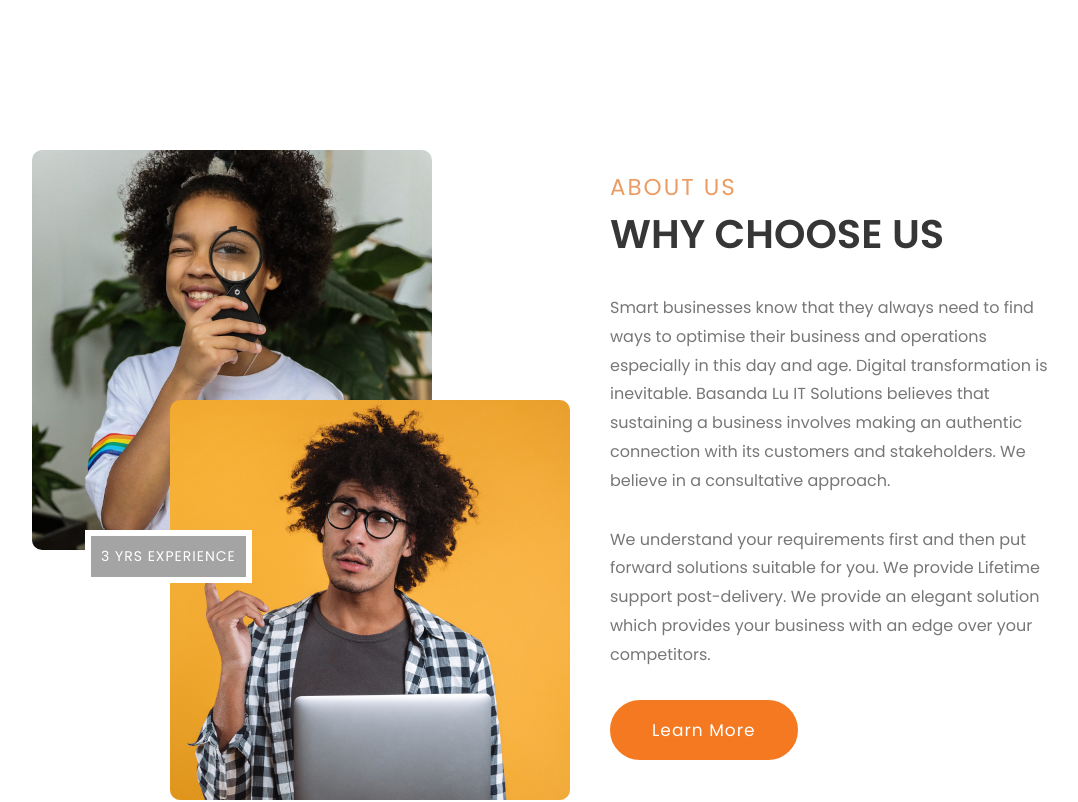
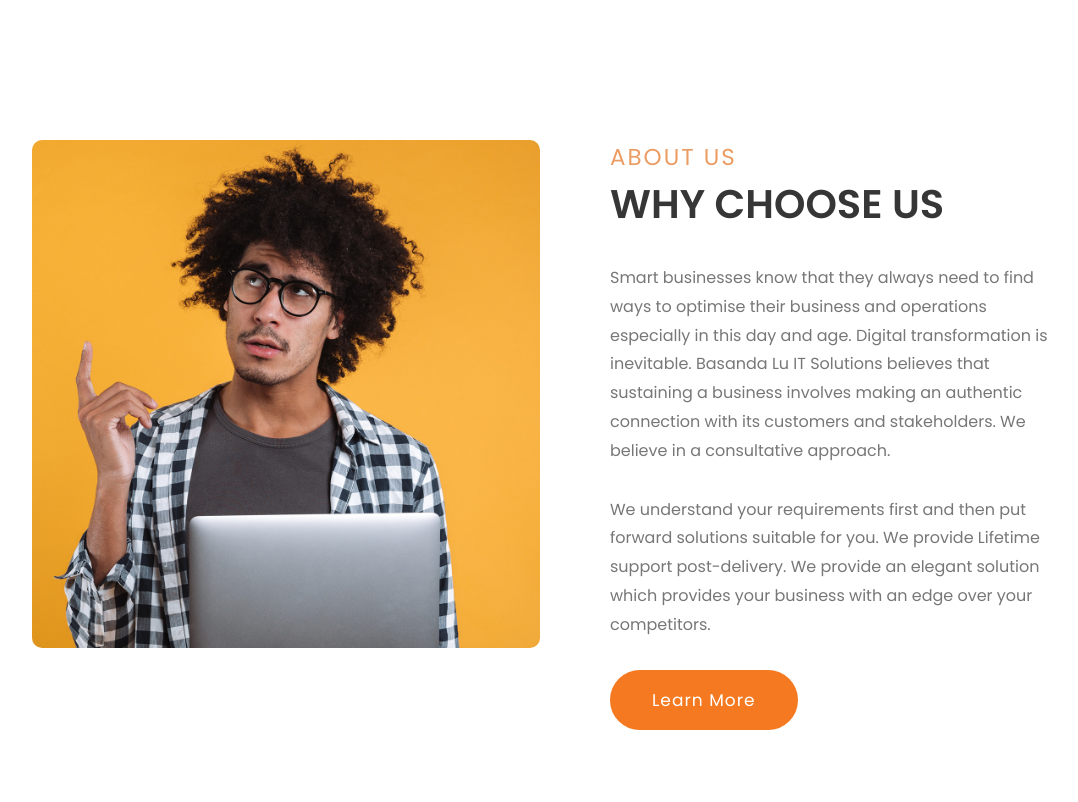
Before and after one commit to safarawolaz/BasandaLu, a Next.js app: page / in a window 1280 px wide. Shown: the part 726-1528 px from the top of the page, without its empty margins (100-1178 px from the left). Built offline with nearby package versions, Linux system fonts and the light colour scheme.

Commit message:
media queries and refactoring landing p

```diff
--- a/components/AboutSection.jsx
+++ b/components/AboutSection.jsx
@@ -7,9 +7,8 @@ const AboutSection = () => {
   return (
     <div className={styles.container}>
         <div className={styles.aboutImg}>
-            <div  className={styles.aboutImage1}>
+            {/* <div  className={styles.aboutImage1}>
                 <Image
-                    // loader={()=> }
                     src="/AbtImg1.jpg"
                     alt="about img1"
                     width="400"
@@ -17,19 +16,17 @@ const AboutSection = () => {
                     objectFit='cover'
                     className={styles.img}
                 />
-            </div>
+            </div> */}
             <div  className={styles.aboutImage2}>
                 <Image
-                    // loader={()=> src="/abtImg1.jpg"}
                     src="/AbtImg2.jpg"
                     alt="about img2"
-                    width="400"
-                    height="400"
+                    width="600"
+                    height="600"
                     objectFit='cover'
                     className={styles.img}
                 />
             </div>
-            <p className={styles.badge}>3 Yrs Experience</p>
         </div>
         <div className={styles.aboutContent}>
             <p className={styles.subHeading}>about us</p>
--- a/styles/AboutSection.module.css
+++ b/styles/AboutSection.module.css
@@ -1,12 +1,13 @@
 .container {
     width: 100%;
-    height: 90vh;
-    margin-top: 6rem;
+    height: auto;
+    margin-top: 3rem;
     margin-left: 0;
     margin-right: 0;
     display: flex;
     /* align-items: center; */
     padding: 2rem 9%;
+    margin-bottom: 10rem;
     position: relative;
 
 }
@@ -18,32 +19,16 @@
     flex: 1;
 }
 
-.aboutImage1 {
+/* .aboutImage1 {
     position: absolute;
     top: 0;
     left: 9%;
     z-index: -1;
     border-radius: 10px;
-}
+} */
 .aboutImage2 {
-    position: absolute;
-    top: 250px;
-    left: 250px;
     z-index: 1;
     border-radius: 10px;
-}
-.badge {
-    position: absolute;
-    z-index: 50;
-    top: 380px;
-    left: 165px;
-    background-color: rgb(165, 164, 164);
-    padding: 1rem;
-    color: white;
-    letter-spacing: 1px;
-    font-size: 1.4rem;
-    text-transform: uppercase;
-    border: .6rem solid white;
 }
 .img {
     border-radius: 10px;
@@ -55,7 +40,6 @@
     font-size: 2.3rem;
     color: #eb9c63;
     letter-spacing: 2px;
-    /* font-weight: bold; */
 }
 .heading {
     margin-left: 4rem;
@@ -94,32 +78,16 @@
 }
 @media screen and (max-width:1096px) {
     .container {
-        margin-top: -10rem;
-        height: auto;
-        margin-bottom: 6rem;
+        padding: 0 3%;
     }
-    .aboutImage1 {
-      width: 300px;
-      height: 300px;
+    .aboutContent {
+        margin-left: 0;
     }
-    .aboutImage2 {
-        width: 300px;
-        height: 300px;
-        top: 180px;
-        left: 180px;
-    }
-    .badge {
-        display: none;
-    }
-    .aboutImg {
-        margin-left: -3rem;
-    }
+
     .heading {
         font-size: 3rem;
     }
     .content {
-        margin-left: 4rem;
-        padding-left: 3rem;
         font-size: 1.4rem;
         line-height: 1.6;
         color: #777;
@@ -128,15 +96,13 @@
  }
  @media screen and (max-width:768px) {
     .container {
-        flex-direction: column;
+        flex-direction:  column-reverse;
         height: fit-content;
     }
-    .aboutImage1 {
-        display: none;
-      }
-      .aboutImage2 {
-        display: none;
-      }
+    .aboutImage2 {
+        margin-top: 6rem;
+    }
+
       .content {
         margin-left: 0;
       }
--- a/styles/CTASection.module.css
+++ b/styles/CTASection.module.css
@@ -46,3 +46,11 @@
     width: 100%;
     height: 100%;
 }
+@media screen and (max-width:1096px) {
+
+}
+@media screen and (max-width:768px) {
+   .heading {
+    font-size: 3rem;
+   }
+}
--- a/styles/Contact.module.css
+++ b/styles/Contact.module.css
@@ -2,7 +2,7 @@
     width: 100%;
     height: auto;
     background-color: rgb(230, 228, 228);
-    padding-right: 3rem 9%;
+    padding: 3rem 9%;
 }
 .containerCtn {
     margin-top: 12rem;
@@ -115,6 +115,8 @@
     width: 100%;
     height: 500px;
 }
+
+
 @media screen and (max-width:768px) {
     .details {
         flex-direction: column;
@@ -136,3 +138,33 @@
     }
 
  }
+ @media screen and (max-width:768px) {
+    .details {
+        width: 100%;
+        padding: 0;
+     }
+     .msgMap {
+        width: 100%;
+        padding: 0;
+    }
+ }
+ @media screen and (max-width:1096px) {
+    .details {
+        width: 100%;
+        padding: 0;
+     }
+     .msgMap {
+        width: 100%;
+        padding: 0;
+    }
+}
+@media screen and (max-width:600px) {
+    .details {
+       width: 100%;
+       padding: 0;
+    }
+    .msgMap {
+        width: 100%;
+        padding: 0;
+    }
+}
--- a/styles/OurServices.module.css
+++ b/styles/OurServices.module.css
@@ -1,6 +1,6 @@
 .container {
     width: 100%;
-    height: max-content;
+    height: auto;
     background-color: rgb(244, 241, 241);
     padding: 2rem 9%;
 
@@ -78,3 +78,12 @@
 .iconContainer {
     text-align: center;
 }
+@media screen and (max-width:1096px) {
+
+ }
+ @media screen and (max-width:768px) {
+    .container {
+        padding-left: 3%;
+        padding-right: 3%;
+    }
+ }
--- a/styles/Portfolio.module.css
+++ b/styles/Portfolio.module.css
@@ -4,7 +4,7 @@
     flex-direction: column;
     align-items: center;
     width: 100%;
-    height: 100vh;
+    height: auto;
 }
 .container {
     width: 70%;
@@ -12,6 +12,7 @@
     align-items: center;
     justify-content: center;
     flex-wrap: wrap;
+    margin-bottom: 6rem;
 }
 
 .header {
@@ -85,6 +86,17 @@
 @media screen and (max-width:768px) {
     .container {
         width: 90%;
-        height: 70vh;
+    }
+    .list {
+        margin-left: -2rem;
     }
  }
+ @media screen and (max-width:1096px) {
+
+}
+@media screen and (max-width:600px) {
+    .item {
+        width: 440px;
+        height: 300px;
+    }
+}
--- a/styles/PortfolioList.css
+++ b/styles/PortfolioList.css
@@ -11,3 +11,15 @@
     background-color: #f47920;
     color: white;
 }
+@media screen and (max-width:600px) {
+    .portfolioList {
+        font-size: 10px;
+        margin-right: 15px;
+       }
+}
+@media screen and (max-width:768px) {
+   .portfolioList {
+    font-size: 10px;
+    margin-right: 25px;
+   }
+}
```
